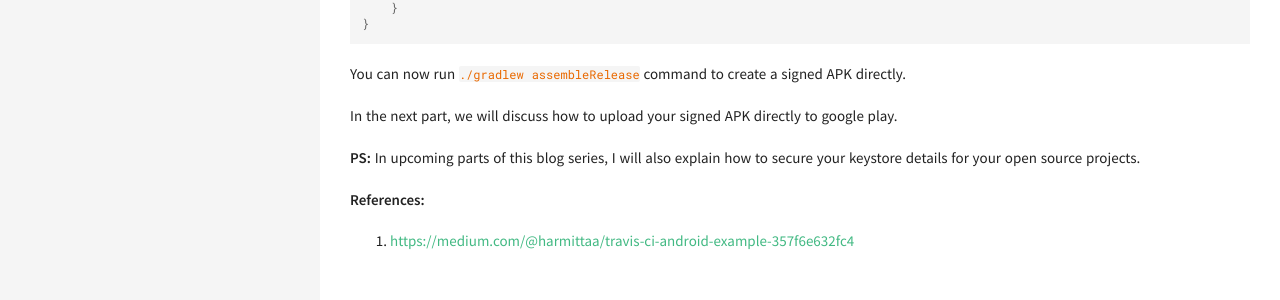
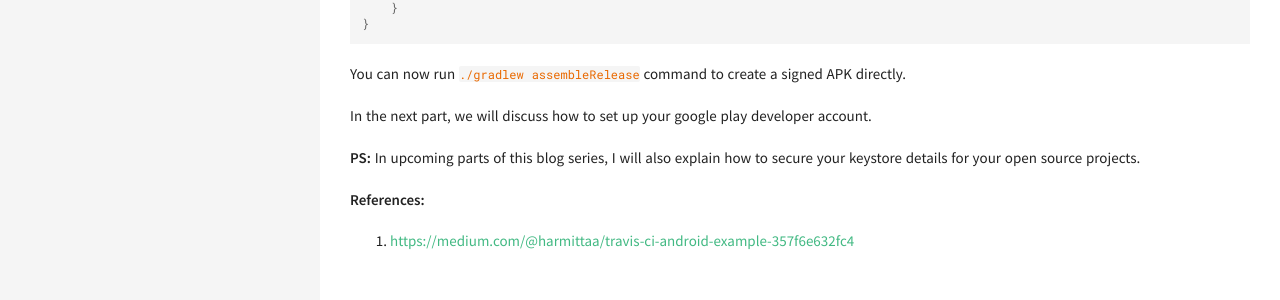
Before and after one commit to crazyhitty/www.crazyhitty.com, a Jekyll site: the page built from _posts/2017-12-26-automating-google-play-publishing-part1.md, in a window 1280 px wide. Shown: the part 1291-1591 px from the top of the page. Built offline with Jekyll 4.4.1, drawn with Linux system fonts in a browser that asks for light colours; comment, search, counter and statistics services are not loaded.

Commit message:
Fix minor issues in 2017-12-26-automating-google-play-publishing-part1.md

```diff
--- a/_posts/2017-12-26-automating-google-play-publishing-part1.md
+++ b/_posts/2017-12-26-automating-google-play-publishing-part1.md
@@ -59,7 +59,7 @@ android {
 
 You can now run `./gradlew assembleRelease` command to create a signed APK directly.
 
-In the next part, we will discuss how to upload your signed APK directly to google play.
+In the next part, we will discuss how to set up your google play developer account.
 
 **PS:** In upcoming parts of this blog series, I will also explain how to secure your keystore details for your open source projects.
 
```
Also changed, not shown: other parts of _posts/2017-12-26-automating-google-play-publishing-part1.md (+1 -1 lines).
